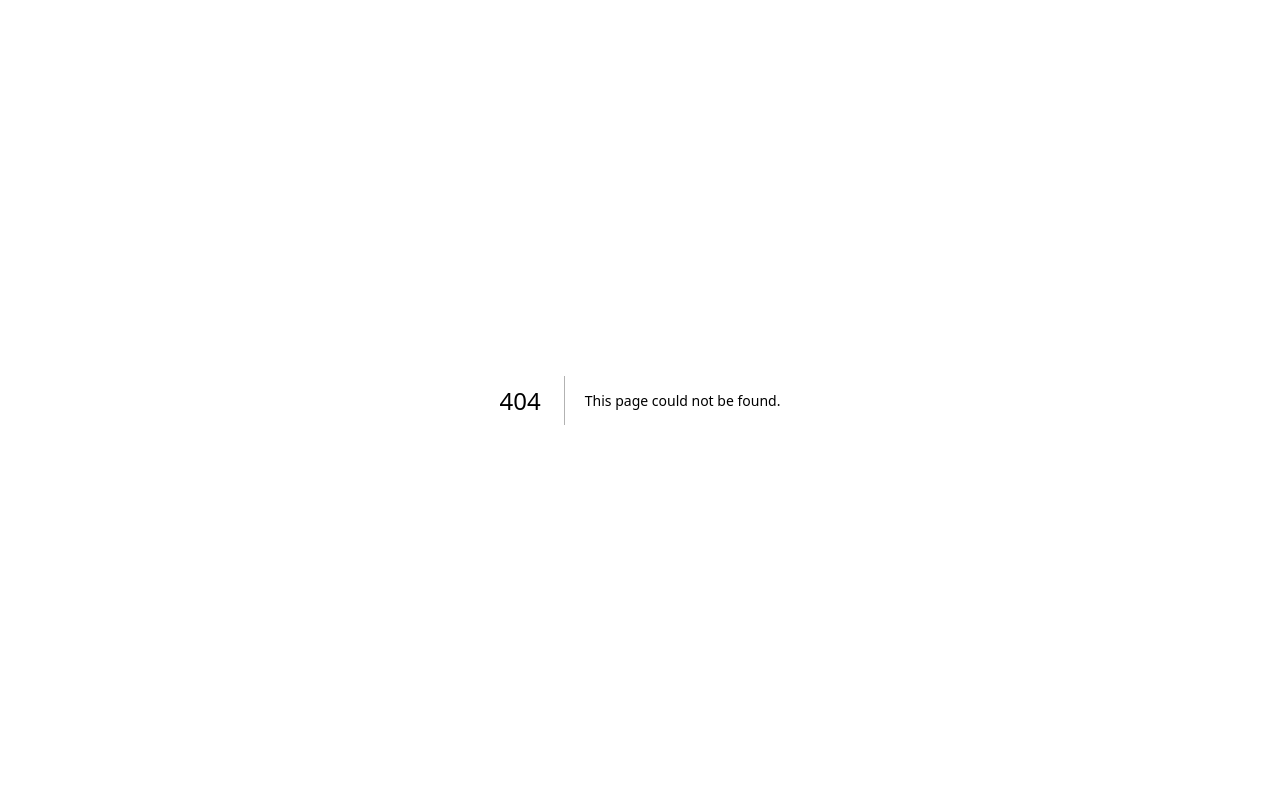
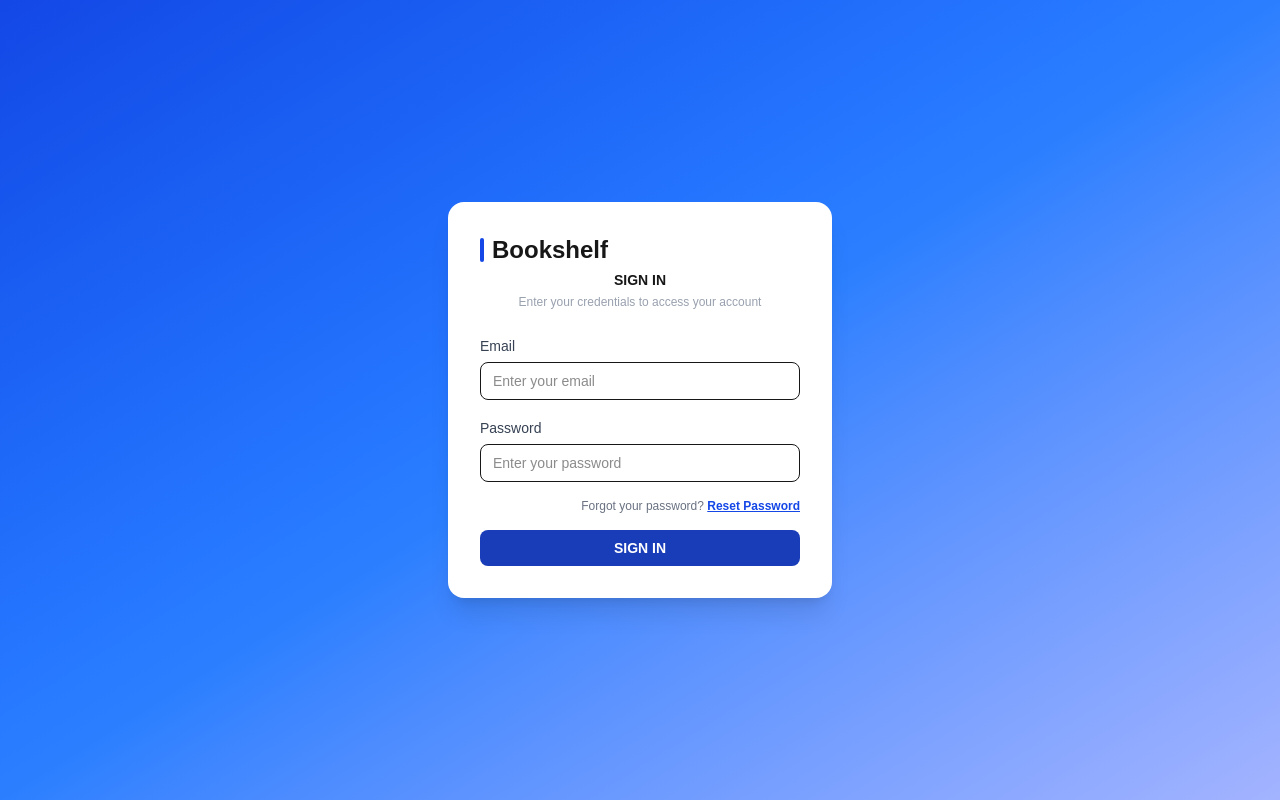
Before and after one commit to bookshelf-app-impacta/bookshelf, a Next.js app in the folder frontend/: page /login in a window 1280 px wide. Before the commit this address had no page. Built offline with nearby package versions, Linux system fonts and the light colour scheme.

Commit message:
feat: adiciona tela de login

```diff
--- /dev/null
+++ b/frontend/src/app/(auth)/layout.tsx
@@ -0,0 +1,7 @@
+export default function AuthLayout({ children }: { children: React.ReactNode }) {
+  return (
+    <div className="min-h-screen w-full flex items-center justify-center bg-gradient-to-br from-blue-700 via-blue-500 to-indigo-300">
+      {children}
+    </div>
+  );
+}
--- /dev/null
+++ b/frontend/src/app/(auth)/login/page.tsx
@@ -0,0 +1,5 @@
+import { LoginForm } from "@/components/features/auth/LoginForm";
+
+export default function LoginPage() {
+  return <LoginForm />;
+}
--- /dev/null
+++ b/frontend/src/components/features/auth/LoginForm.tsx
@@ -0,0 +1,82 @@
+"use client";
+
+import { useState } from "react";
+import Link from "next/link";
+
+export function LoginForm() {
+  const [email, setEmail] = useState("");
+  const [senha, setSenha] = useState("");
+  const [erro, setErro] = useState<string | null>(null);
+  const [carregando, setCarregando] = useState(false);
+
+  async function handleSubmit(e: React.FormEvent) {
+    e.preventDefault();
+    setErro(null);
+    setCarregando(true);
+
+    try {
+      // TODO: integrar com POST /auth/login assim que o backend estiver pronto
+      console.log("login com:", { email, senha });
+    } catch {
+      setErro("E-mail ou senha inválidos.");
+    } finally {
+      setCarregando(false);
+    }
+  }
+
+  return (
+    <div className="bg-white rounded-2xl shadow-xl w-full max-w-sm p-8">
+      <div className="flex items-center gap-2 mb-1">
+        <span className="w-1 h-6 bg-blue-700 rounded" />
+        <h1 className="text-2xl font-black">Bookshelf</h1>
+      </div>
+      <p className="text-center font-semibold text-sm mb-1">SIGN IN</p>
+      <p className="text-center text-gray-400 text-xs mb-6">
+        Enter your credentials to access your account
+      </p>
+
+      <form onSubmit={handleSubmit} className="flex flex-col gap-4">
+        <div>
+          <label className="text-sm text-gray-700">Email</label>
+          <input
+            type="email"
+            placeholder="Enter your email"
+            value={email}
+            onChange={(e) => setEmail(e.target.value)}
+            className="w-full border rounded-lg px-3 py-2 text-sm mt-1"
+            required
+          />
+        </div>
+
+        <div>
+          <label className="text-sm text-gray-700">Password</label>
+          <input
+            type="password"
+            placeholder="Enter your password"
+            value={senha}
+            onChange={(e) => setSenha(e.target.value)}
+            className="w-full border rounded-lg px-3 py-2 text-sm mt-1"
+            required
+          />
+        </div>
+
+        <div className="text-right text-xs text-gray-500">
+          Forgot your password?{" "}
+          <Link href="/reset-password" className="text-blue-700 font-semibold underline">
+            Reset Password
+          </Link>
+        </div>
+
+        {erro && <p className="text-red-600 text-sm">{erro}</p>}
+
+        <button
+          type="submit"
+          disabled={carregando}
+          className="bg-blue-800 text-white rounded-lg py-2 text-sm font-semibold hover:bg-blue-900 disabled:opacity-60"
+        >
+          {carregando ? "Entrando..." : "SIGN IN"}
+        </button>
+      </form>
+    </div>
+  );
+}
--- /dev/null
+++ b/frontend/src/lib/api/auth.ts
@@ -0,0 +1,19 @@
+type LoginPayload = {
+  email: string;
+  senha: string;
+};
+
+export async function login(payload: LoginPayload) {
+  // HOLD,esperando backend
+  const response = await fetch(`${process.env.NEXT_PUBLIC_API_URL}/auth/login`, {
+    method: "POST",
+    headers: { "Content-Type": "application/json" },
+    body: JSON.stringify(payload),
+  });
+
+  if (!response.ok) {
+    throw new Error("Credenciais inválidas");
+  }
+
+  return response.json();
+}
```
